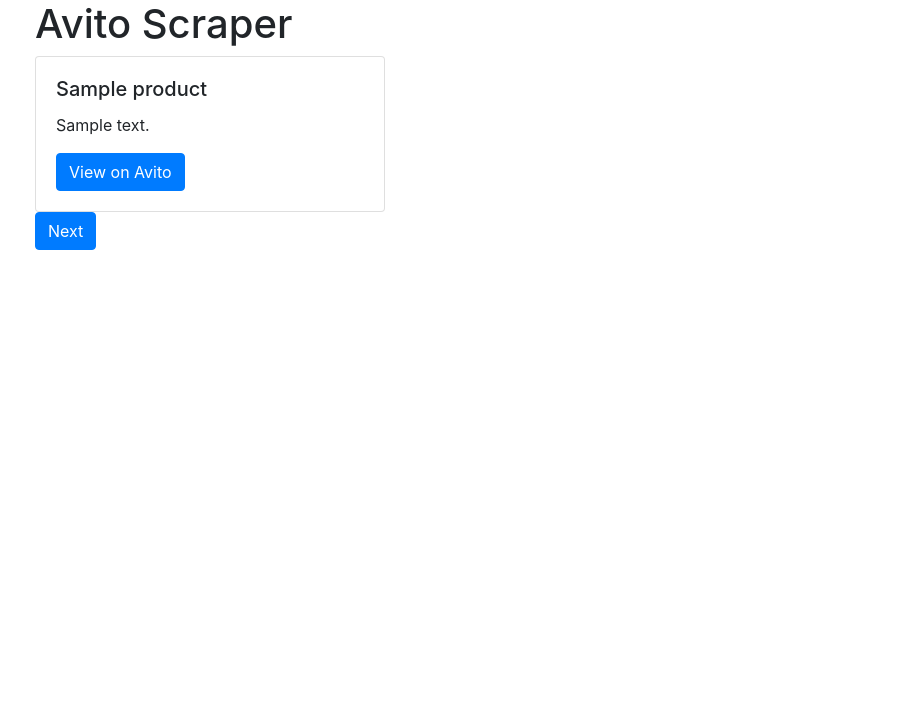
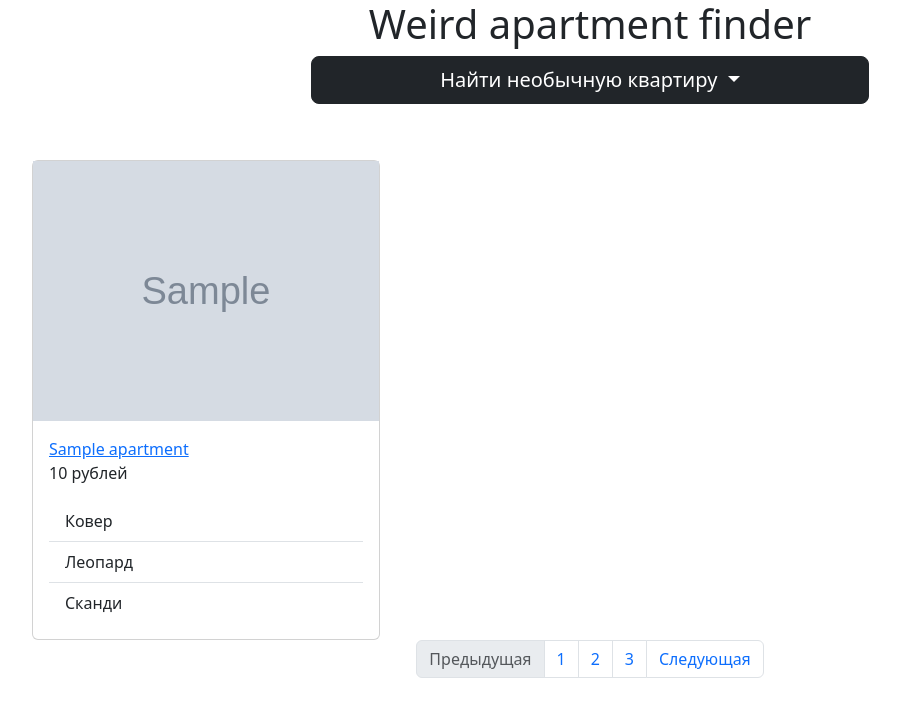
Before and after one commit to IlyaChef/real-estate-parser, a Flask app: template templates/index.html in a window 1280 px wide. Shown: the top 717 px of the page, without its empty margins (50-950 px from the left). Run offline with Flask 3, Linux system fonts and the light colour scheme; tables that the repository leaves empty hold one stand-in row (values such as "Sample post"); the template is opened without the code that fills it: values that come from a table or form of the project are taken from there, most other values are stand-ins (such as "Sample title", 1, 10 or a date in 2020); grey boxes marked "Sample" are stand-in pictures; some libraries are stand-ins or nearby versions.

Commit message:
Add files via upload

```diff
--- a/templates/index.html
+++ b/templates/index.html
@@ -1,31 +1,97 @@
 <!DOCTYPE html>
-<html lang="en">
+<html lang="ru">
 <head>
     <meta charset="UTF-8">
+    <meta http-equiv="X-UA-Compatible" content="IE=edge">
     <meta name="viewport" content="width=device-width, initial-scale=1.0">
-    <link rel="stylesheet" href="https://stackpath.bootstrapcdn.com/bootstrap/4.4.1/css/bootstrap.min.css" integrity="sha384-Vkoo8x4CGsO3+Hhxv8T/Q5PaXtkKtu6ug5TOeNV6gBiFeWPGFN9MuhOf23Q9Ifjh" crossorigin="anonymous">
-    <title>Avito Scraper</title>
+    <link rel="shortcut icon" href="/static/Icon/Icon.ico" type="image/x-icon">
+    <link href="https://cdn.jsdelivr.net/npm/bootstrap@5.3.0-alpha1/dist/css/bootstrap.min.css" rel="stylesheet" integrity="sha384-GLhlTQ8iRABdZLl6O3oVMWSktQOp6b7In1Zl3/Jr59b6EGGoI1aFkw7cmDA6j6gD" crossorigin="anonymous">
+    <link rel="stylesheet" href="/static/css/fontello.css">
+    <link rel="stylesheet" href="/static/css/style1.css">
+
+    <title>Weird apartment finder</title>
 </head>
 <body>
-    <div class="container">
-        <h1>Avito Scraper</h1>
-        <div class="row">
-            {% for product in products %}
-            <div class="col-md-4">
-                <div class="card">
-                    <div class="card-body">
-                        <h5 class="card-title">{{product.title}}</h5>
-                        <p class="card-text">{{product.description}}</p>
-                        <a href="{{product.link}}" class="btn btn-primary">View on Avito</a>
+    <header>
+        <div class="container">
+            <div class="row">
+                <div class="col-12">
+                </div>
+            </div>
+        </div>
+    </header>
+
+    <section class="about">
+        <div class="container">
+            <div class="row">
+                <div class="col-12">
+                    <h1 class= "text-center">Weird apartment finder</h1>
+                    <div class="d-grid gap-2 col-6 mx-auto">
+                        <button class="btn btn-dark btn-lg dropdown-toggle" type="button" data-bs-toggle="dropdown" aria-expanded="false">
+                            Найти необычную квартиру
+                        </button>
+                            <div class="dropdown-center">
+                            <ul class="dropdown-menu dropdown-menu-dark" aria-labelledby="dropdownMenuButton2">
+                                <li><a class="dropdown-item" href="#">"Бабушкина квартира" c ковром на стене</a></li>
+                                <li><a class="dropdown-item" href="#">Леопардовый принт, роскошный, как Валерий Леонтьев</a></li>
+                                <li><a class="dropdown-item" href="#">Скандинавский стиль, пусть глаза отдохнут</a></li>
+                            </ul>
+                            </div>
+                        </div>
                     </div>
                 </div>
             </div>
-            {% endfor %}
         </div>
-        {% if page > 1 %}
-        <a href="?page={{page-1 }}" class="btn btn-primary">Prev</a>
-{% endif %}
-<a href="?page={{ page+1 }}" class="btn btn-primary">Next</a>
-</div>
+        {% block container %}
+        <div class="container">
+            <div class="row">
+                <div class="row row-cols-1 row-cols-md-3 g-4">
+                    {% for apartment in apartments %}
+                        <div class="col">
+                        <div class="card h-100">
+                            <img src="{{ url_for('static', filename=apartment.image_path) }}" alt="{{ apartment.image_url }}">
+                            <div class="card-body">
+                            <a href="{{ apartment.url }}">{{ apartment.title }}</a>
+                            <p class="card-text">{{ apartment.price }} рублей</p>
+                            <ul class="list-group list-group-flush">
+                                <li class="list-group-item">Ковер</li>
+                                <li class="list-group-item">Леопард</li>
+                                <li class="list-group-item">Сканди</li>
+                            </ul>
+                            </div>
+                        </div>
+                        </div>
+                    {% endfor %}
+                 </div>
+             </div>
+        </div>
+        {% endblock container %}
+        </div>
+
+        <div class="container">
+            <div class="row">
+            <nav aria-label="Пример навигации по страницам">
+                <ul class="pagination justify-content-center">
+                <li class="page-item disabled">
+                    <a class="page-link">Предыдущая</a>
+                </li>
+                <li class="page-item"><a class="page-link" href="#">1</a></li>
+                <li class="page-item"><a class="page-link" href="#">2</a></li>
+                <li class="page-item"><a class="page-link" href="#">3</a></li>
+                <li class="page-item">
+                    <a class="page-link" href="#">Следующая</a>
+                </li>
+                </ul>
+            </nav>
+            </div>
+        </div>
+    </section>
+
+    <footer id="footer">
+
+    </footer>
+
+    <script src="https://cdn.jsdelivr.net/npm/@popperjs/core@2.11.6/dist/umd/popper.min.js" integrity="sha384-oBqDVmMz9ATKxIep9tiCxS/Z9fNfEXiDAYTujMAeBAsjFuCZSmKbSSUnQlmh/jp3" crossorigin="anonymous"></script>
+    <script src="https://cdn.jsdelivr.net/npm/bootstrap@5.3.0-alpha1/dist/js/bootstrap.bundle.min.js" integrity="sha384-w76AqPfDkMBDXo30jS1Sgez6pr3x5MlQ1ZAGC+nuZB+EYdgRZgiwxhTBTkF7CXvN" crossorigin="anonymous"></script>
 </body>
 </html>
```
